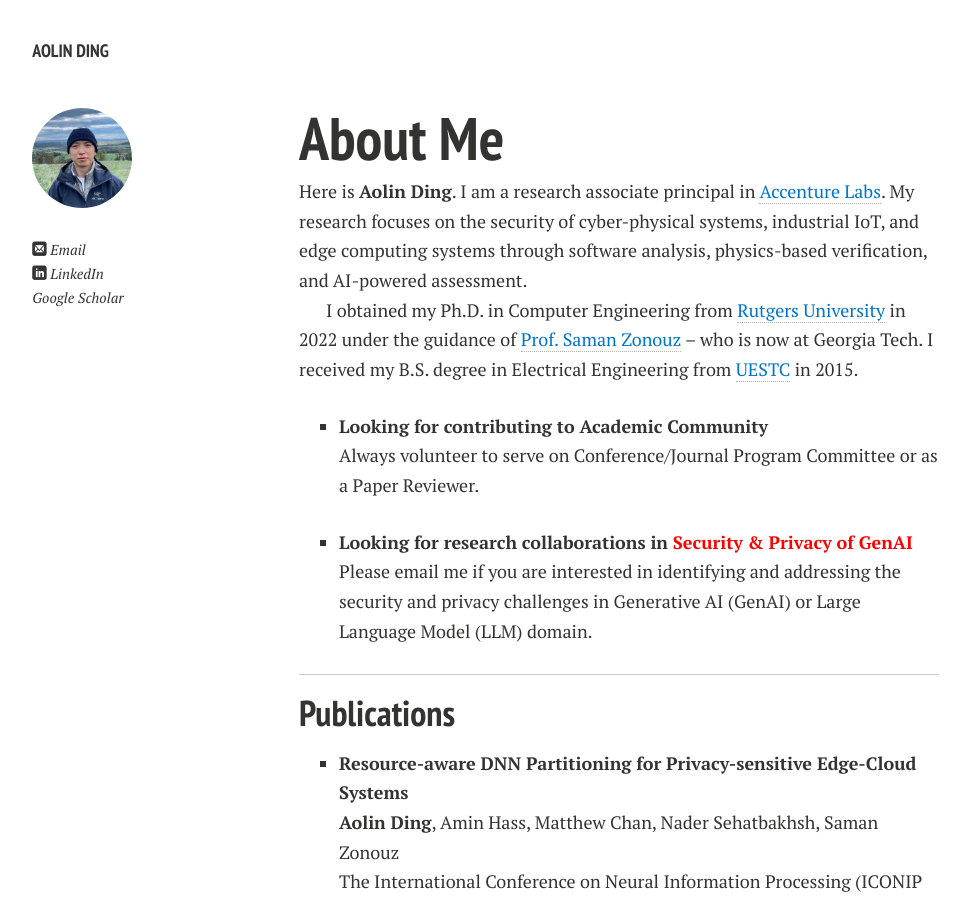
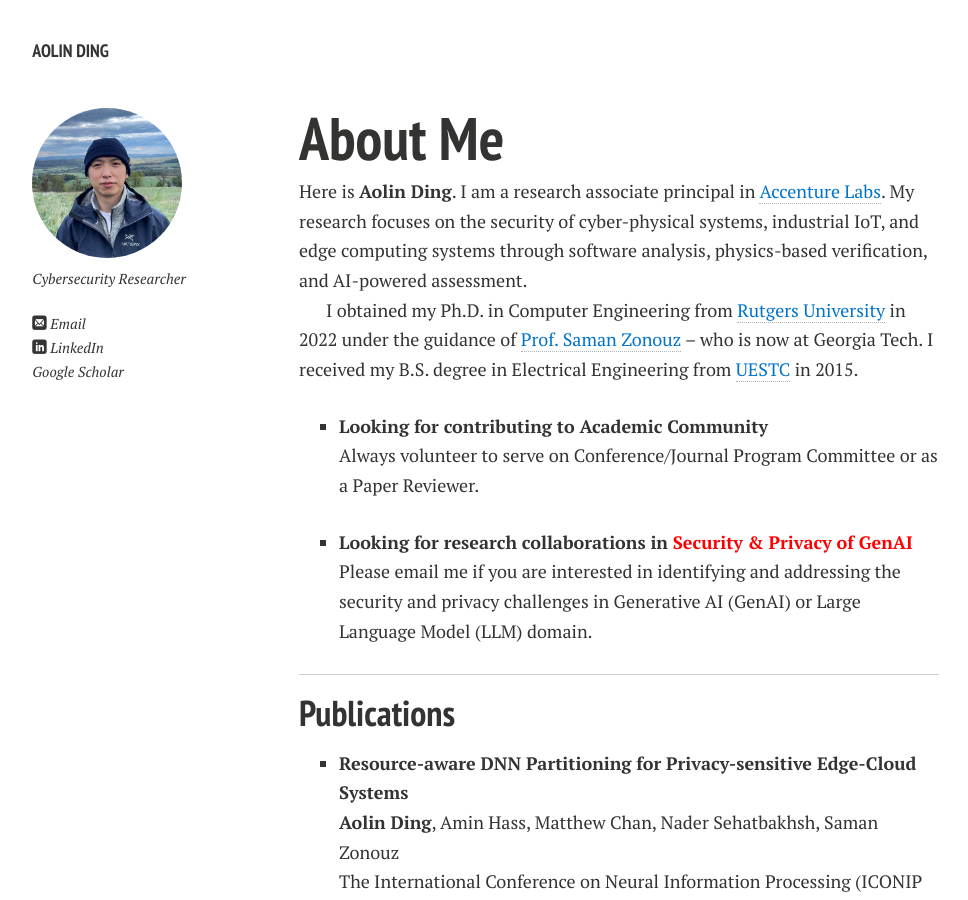
Before and after one commit to aolind/aolind.github.io, a Jekyll site: the page built from index.md, in a window 1280 px wide and 900 px high. Shown: the whole window, without its empty margins (21-989 px from the left). Built offline with Jekyll 4.4.1, drawn with Linux system fonts in a browser that asks for light colours; nearby versions of some CDN libraries; comment, search, counter and statistics services are not loaded; a style sheet for code colours, icons or effects is not loaded; our own code applies the rules of GitHub Pages for plain Markdown files.

Commit message:
Update formats

```diff
--- a/_config.yml
+++ b/_config.yml
@@ -8,7 +8,7 @@ url: https://aolind.github.io/
 owner:
   name: Aolin Ding
   avatar: aolin.jpg
- # bio:
+  bio: Cybersecurity Researcher
   email: a.ding@accenture.com
   # Social networking links are used in author-bio sidebar. Update and remove as you like.
   linkedin: aolinding
--- a/_includes/author-bio.html
+++ b/_includes/author-bio.html
@@ -1,4 +1,4 @@
-<img src="{{ site.url }}/images/{{ site.owner.avatar }}" class="bio-photo" alt="{{ site.owner.name }} bio photo" width="100" height="100"></a>
+<img src="{{ site.url }}/images/{{ site.owner.avatar }}" class="bio-photo" alt="{{ site.owner.name }} bio photo" width="150" height="150"></a>
 
 <!-- <h4>{{ site.owner.name }}</h4> -->
 
```
